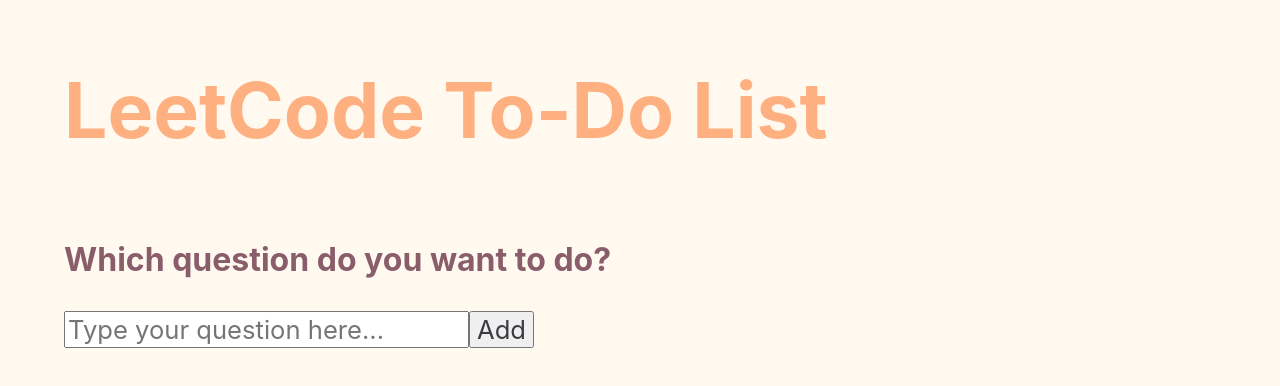
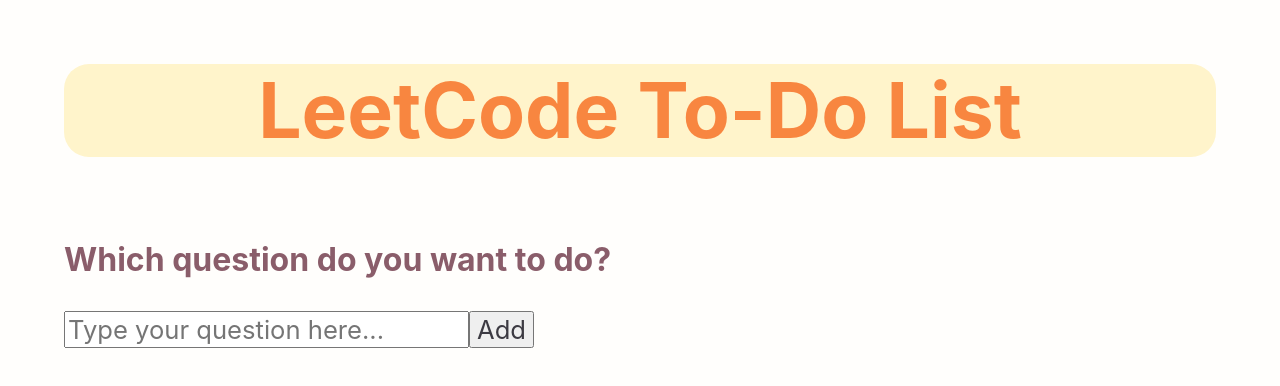
Before and after one commit to charlenerocha/LeetCodeToDoList, a React (Create React App) app: page / in a window 1280 px wide. Shown: the top 386 px of the page. Built offline with nearby package versions, Linux system fonts and the light colour scheme.

Commit message:
cute header backdrop

```diff
--- a/src/index.css
+++ b/src/index.css
@@ -3,7 +3,7 @@
   margin-bottom: 0.5vw;
   color: #3C3A42;
   font-size: 2vw;
-  background-color: #FFF9EF;
+  background-color: #FFFEFC;
   font-family: -apple-system, BlinkMacSystemFont, 'Segoe UI', 'Roboto', 'Oxygen',
     'Ubuntu', 'Cantarell', 'Fira Sans', 'Droid Sans', 'Helvetica Neue',
     sans-serif;
@@ -18,10 +18,12 @@
 }
 
 h1 {
-  text-align: left;
+  border-radius: 25px;
+  text-align: center;
+  background-color: #FFF4CB;
   /* -webkit-text-stroke-width: 0.1vw; */
-  -webkit-text-stroke-color: #3C3A42;
-  color: #FFB080;
+  -webkit-text-stroke-color: #F88640;
+  color: #F88640;
   font-size: 6vw;
 }
 
```
